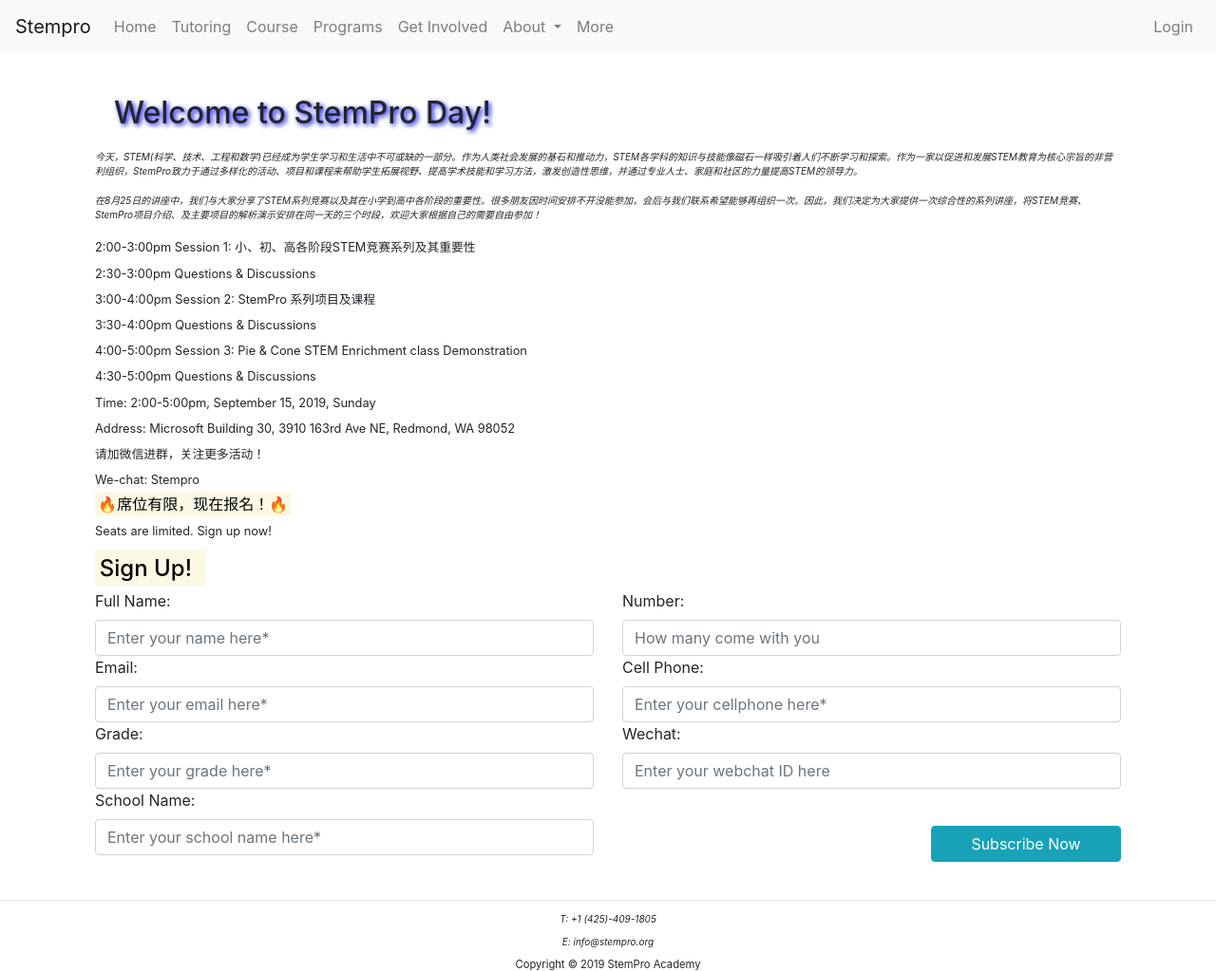
After one commit to PrecociouslyDigital/stempro, a Django app: page /users/register_program/ in a window 1280 px wide. The commit adds this page. Shown: the whole page at 95% size. Run offline with Django 3.2, Linux system fonts and the light colour scheme; some libraries are stand-ins or nearby versions.

Commit message:
add register program page

```diff
--- a/app/forms.py
+++ b/app/forms.py
@@ -1,6 +1,6 @@
 from django import forms
 from django.contrib.auth.forms import UserCreationForm, UserChangeForm
-from app.models import CustomUser, SubscribeEmail, RegisterActive
+from app.models import CustomUser, SubscribeEmail, RegisterActive, SubscribePresentation
 
 class CustomUserCreationForm(UserCreationForm):
     class Meta(UserCreationForm):
@@ -39,6 +39,27 @@
         super(SubscribeForm, self).__init__(*args, **kwargs)
         self.fields['subscribe_email'].label = "Subscribe to Our News Letter!"
 
+
+class SubscribePresentationForm(forms.ModelForm):
+    class Meta:
+        model = SubscribePresentation
+        fields = ('name', 'number', 'email', 'cellphone', 'grade', 'wechat', 'schoolName', )
+
+        widgets = {
+            'name': forms.TextInput(attrs={'class': 'form-control', 'placeholder': 'Enter your name here*'}),
+            'number': forms.TextInput(attrs={'class': 'form-control', 'placeholder': 'How many come with you'}),
+            'email': forms.TextInput(attrs={'class': 'form-control', 'placeholder': 'Enter your email here*'}),
+            'cellphone': forms.TextInput(attrs={'class': 'form-control', 'placeholder': 'Enter your cellphone here*'}),
+            'grade': forms.TextInput(attrs={'class': 'form-control', 'placeholder': 'Enter your grade here*'}),
+            'wechat': forms.TextInput(attrs={'class': 'form-control', 'placeholder': 'Enter your webchat ID here'}),
+            'schoolName': forms.TextInput(attrs={'class': 'form-control', 'placeholder': 'Enter your school name here*'}),
+        }
+
+    def __init__(self, *args, **kwargs):
+        super(SubscribePresentationForm, self).__init__(*args, **kwargs)
+        self.fields['name'].label = "Full Name"
+        self.fields['cellphone'].label = "Cell Phone"
+        self.fields['schoolName'].label = "School Name"
 # class Contactform(forms.Form):
 #   name = forms.CharField()
 #   email = forms.EmailField(label='E-Mail')
--- a/app/models.py
+++ b/app/models.py
@@ -90,3 +90,19 @@
 
     def get_absolute_url(self):
         return reverse("subscribe_result", kwargs={})
+
+
+class SubscribePresentation(models.Model):
+    name = models.CharField(max_length=100)
+    number = models.IntegerField(blank=True, null=True)
+    email = models.CharField(unique=True, max_length=200)
+    cellphone = models.CharField(max_length=50)
+    grade = models.IntegerField()
+    wechat = models.CharField(max_length=200, blank=True, null=True)
+    schoolName = models.CharField(max_length=200)
+
+    def __str__(self):
+        return self.name
+
+    def get_absolute_url(self):
+        return reverse("subscribe_result", kwargs={})
--- a/app/urls.py
+++ b/app/urls.py
@@ -10,4 +10,5 @@
     path('tutor', views.TutorActiveView.as_view(), name='tutor'),
     path('program', views.ProgramView.as_view(), name='program'),
     path('confirm', views.RegisterView.as_view(), name='confirm'),
+    path('register_program/', views.SubscribeProgramView.as_view(), name='register_program'),
 ]
--- a/app/views.py
+++ b/app/views.py
@@ -7,8 +7,8 @@
 from django.contrib.auth.decorators import login_required
 from django.shortcuts import redirect
 
-from .forms import CustomUserCreationForm, SubscribeForm, RegisterActiveForm
-from .models import SubscribeEmail, InvolvedActive, Course, TutorActive, Program, RegisterActive
+from .forms import CustomUserCreationForm, SubscribeForm, RegisterActiveForm, SubscribePresentationForm
+from .models import SubscribeEmail, InvolvedActive, Course, TutorActive, Program, RegisterActive, SubscribePresentation
 
 class SignUpView(CreateView):
     form_class = CustomUserCreationForm
@@ -17,6 +17,16 @@
 
 class Recommend(TemplateView):
     template_name = 'recommended.html'
+
+
+class SubscribeProgramView(CreateView):
+    form_class = SubscribePresentationForm
+    template_name = 'register_program.html'
+    queryset = SubscribePresentation.objects.all()
+
+    def form_valid(self, form):
+        return super().form_valid(form)
+
 
 class SubscribeView(CreateView):
     form_class = SubscribeForm
--- a/static/css/style.css
+++ b/static/css/style.css
@@ -41,3 +41,13 @@
   text-decoration: none;
   display: block;
 }
+
+.myshadow {
+  margin: 20px;
+  text-shadow: 2px 2px 5px blue;
+}
+
+p {
+  font-size: 10px;
+  font-style: oblique;
+}
--- /dev/null
+++ b/templates/register_program.html
@@ -0,0 +1,95 @@
+{% extends 'base.html' %}
+{% load static %}
+{% block title %}Home{% endblock %}
+
+{% block content %}
+<div class="container">
+  <br />
+  <h2 class="myshadow">Welcome to StemPro Day!</h2>
+  <blockquote>
+  <p>
+    今天，STEM(科学、技术、工程和数学)已经成为学生学习和生活中不可或缺的一部分。作为人类社会发展的基石和推动力，STEM各学科的知识与技能像磁石一样吸引着人们不断学习和探索。作为一家以促进和发展STEM教育为核心宗旨的非营利组织，StemPro致力于通过多样化的活动、项目和课程来帮助学生拓展视野、提高学术技能和学习方法，激发创造性思维，并通过专业人士、家庭和社区的力量提高STEM的领导力。
+  </p>
+  <p>
+    在8月25日的讲座中，我们与大家分享了STEM系列竞赛以及其在小学到高中各阶段的重要性。很多朋友因时间安排不开没能参加，会后与我们联系希望能够再组织一次。因此，我们决定为大家提供一次综合性的系列讲座，将STEM竞赛、StemPro项目介绍、及主要项目的解析演示安排在同一天的三个时段，欢迎大家根据自己的需要自由参加！
+  </p>
+  <h6>
+    <small>
+    2:00-3:00pm Session 1: 小、初、高各阶段STEM竞赛系列及其重要性
+    </small>
+  </h6>
+  <h6>
+    <small>
+    2:30-3:00pm Questions & Discussions
+    </small>
+  </h6>
+  <h6>
+    <small>
+    3:00-4:00pm Session 2: StemPro 系列项目及课程
+    </small>
+  </h6>
+  <h6>
+    <small>
+    3:30-4:00pm Questions & Discussions
+    </small>
+  </h6>
+  <h6>
+    <small>
+    4:00-5:00pm Session 3: Pie & Cone STEM Enrichment class Demonstration
+    </small>
+  </h6>
+  <h6>
+    <small>
+    4:30-5:00pm Questions & Discussions
+    </small>
+  </h6>
+  <h6>
+    <small>
+    Time: 2:00-5:00pm, September 15, 2019, Sunday
+    </small>
+  </h6>
+  <h6>
+    <small>
+    Address: Microsoft Building 30, 3910 163rd Ave NE, Redmond, WA 98052
+    </small>
+  </h6>
+  <h6>
+    <small>
+    请加微信进群，关注更多活动！
+    </small>
+  </h6>
+  <h6>
+    <small>
+    We-chat: Stempro
+    </small>
+  </h6>
+  <h6>
+    <mark>
+    🔥席位有限，现在报名！🔥
+    </mark>
+  </h6>
+  <h6>
+    <small>
+    Seats are limited. Sign up now!
+    </small>
+  </h6>
+  </blockquote>
+  <h4><mark>Sign Up!<mark></h4>
+  <form method="POST">
+    {% csrf_token %}
+    <div class='row'>
+    {% for field in form %}
+      <div class="col-sm-12 col-md-6">
+        {{ field.label_tag }}
+        {{ field }}
+      </div>
+    {% endfor %}
+    <div class="col-sm-12 col-md-6">
+      <br />
+      <input type = "submit" class="btn btn-info" style="width: 200px; margin-top: 15px; float: right;" value="Subscribe Now" />
+    </div>
+    </div>
+  </form>
+</div>
+<br />
+{% endblock %}
--- a/templates/thanks_subscribe.html
+++ b/templates/thanks_subscribe.html
@@ -4,8 +4,7 @@
 {% block content %}
 <div class="container">
   <div class="jumbotron">
-    <h4>Thank you for your interest in our program!</h4>
-    <h4>Your subscription completed successfully!</h4>
+    <h4>Subscribed successfully. Thank you for your consideration!</h4>
   </div>
 </div>
 {% endblock%}
```
Also changed, not shown: app/admin.py (+6 -1 lines), app/migrations/0004_subscribepresentation.py (added).
